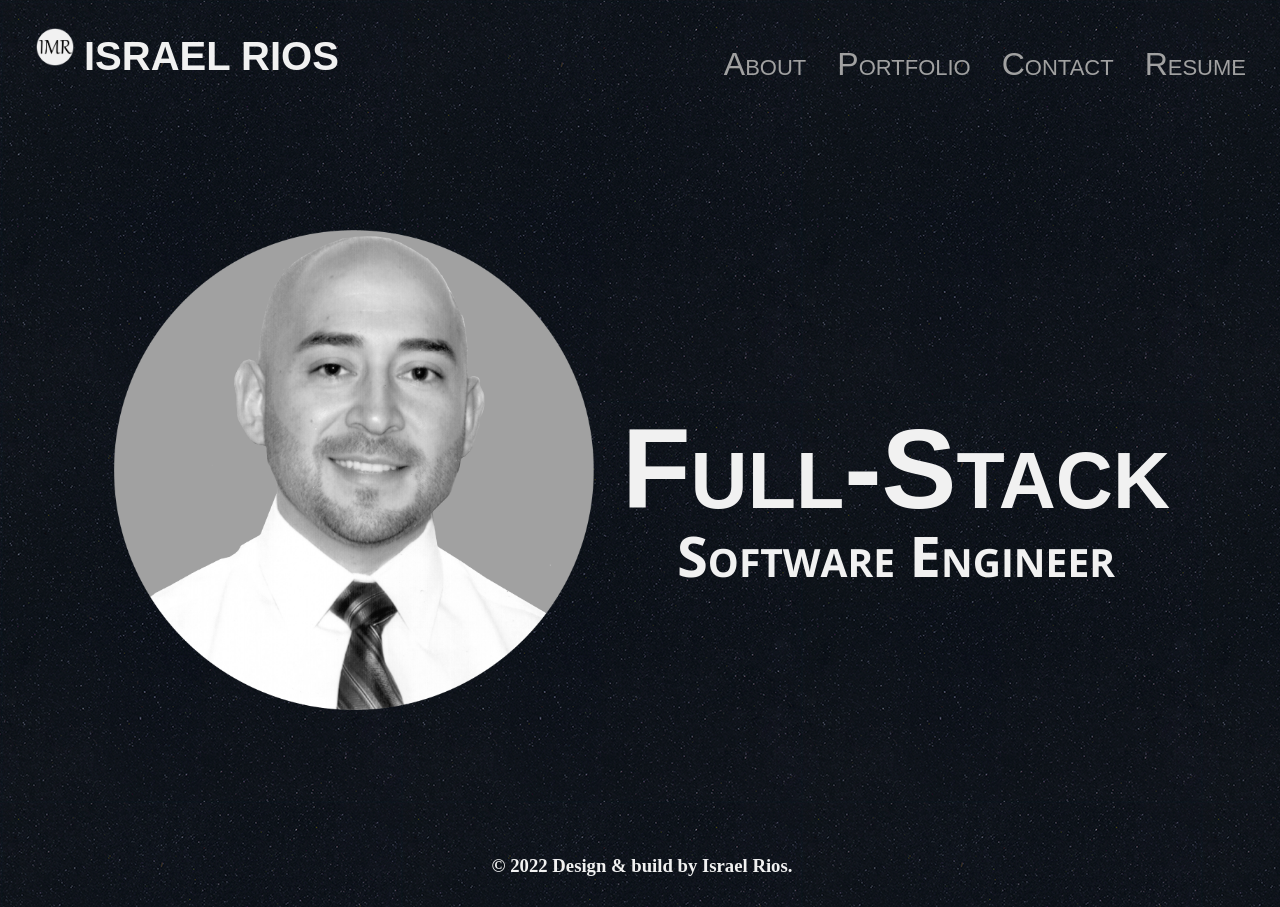
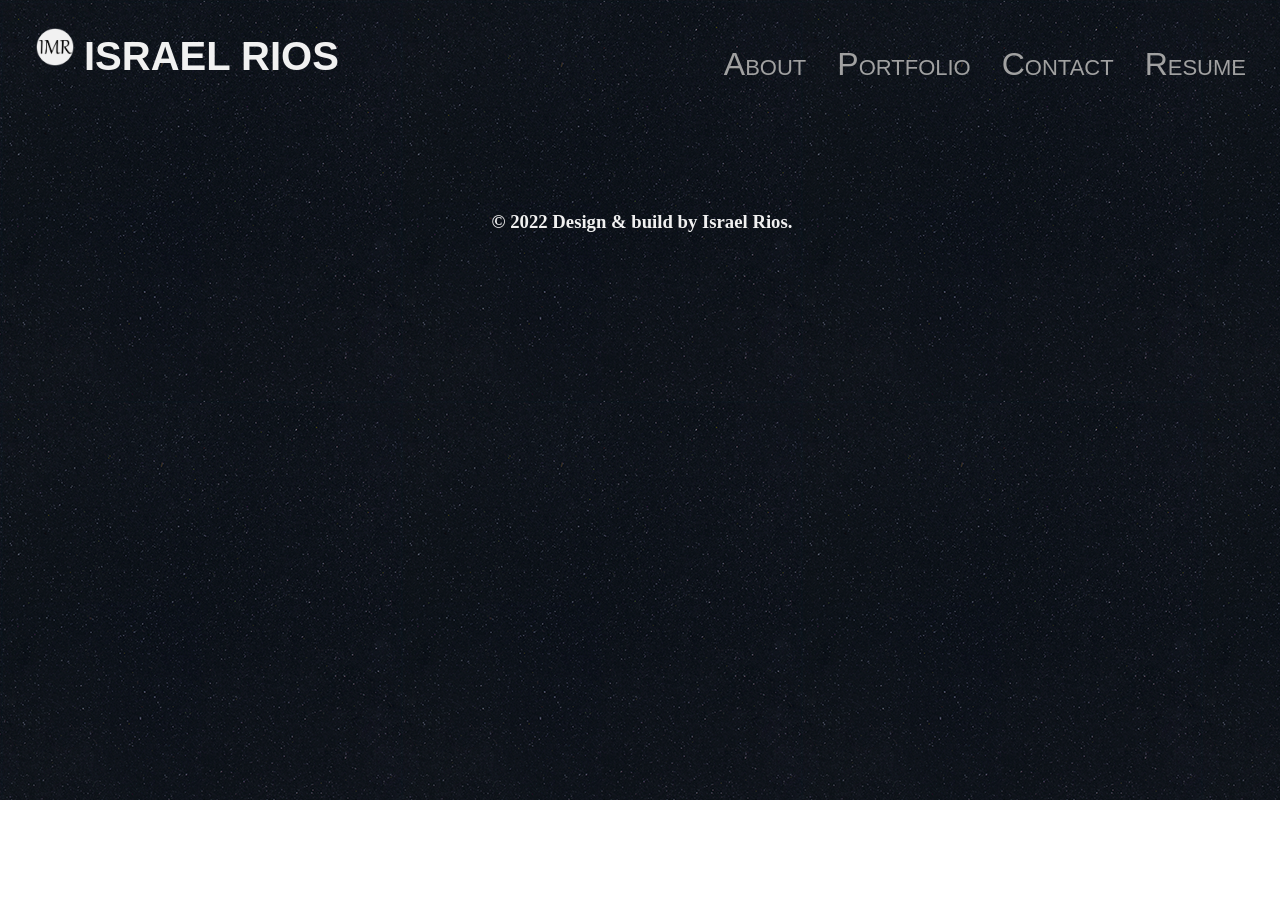
Before and after one commit to israelmrios/israelmrios, a React (Create React App) app: page / in a window 1280 px wide. After the commit the page ends 800 px from the top, so only its background shows below. Built offline with nearby package versions, Linux system fonts and the light colour scheme; a web font is replaced by a local one.

Commit message:
Routing Issue Change

```diff
--- a/package.json
+++ b/package.json
@@ -1,5 +1,5 @@
 {
-  "homepage": "https://israelmrios.github.io/",
+  "homepage": "https://israelmrios.github.io/israelmrios",
   "name": "israelmrios-react-portfolio",
   "version": "0.1.0",
   "private": true,
--- a/src/App.js
+++ b/src/App.js
@@ -20,12 +20,11 @@ function App() {
         <Header />
           <main>
             <Routes>
-              <Route path='/' element={<Hero />} />
+              <Route path='/israelmrios' element={<Hero />} />
               <Route path='/about' element={<About />} />
               <Route path='/portfolio' element={<Portfolio />} />
               <Route path='/contact' element={<Contact onAdd={collectData} />} />
               <Route path='/resume' element={<Resume />} />
-              {/* <Route path='*' element={<Navigate to ='/israelmrios' replace />} /> */}
             </Routes>
           </main>
         <Footer />
```
